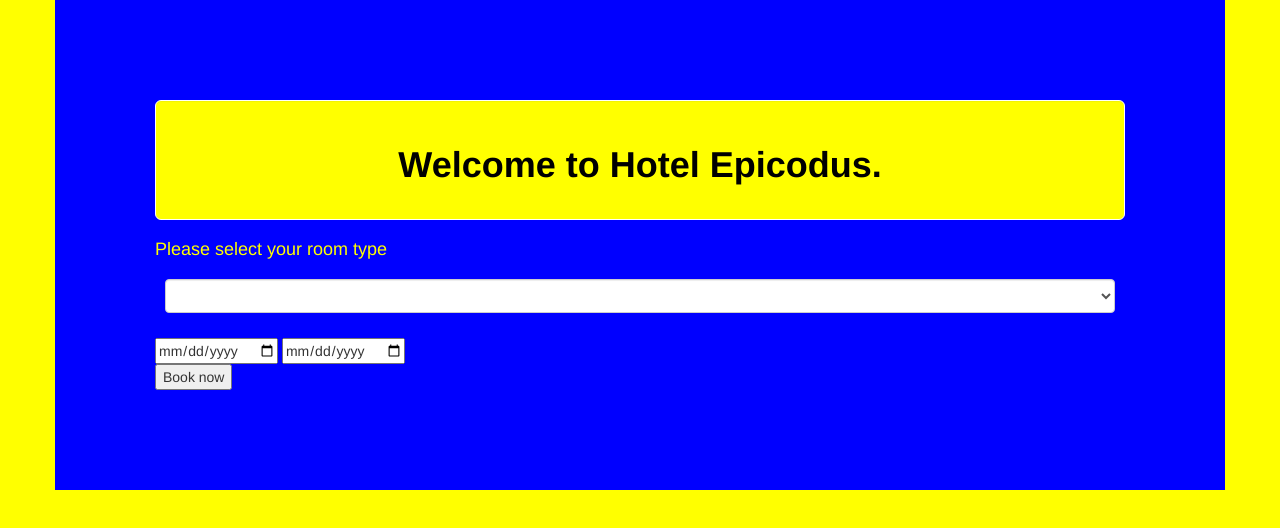
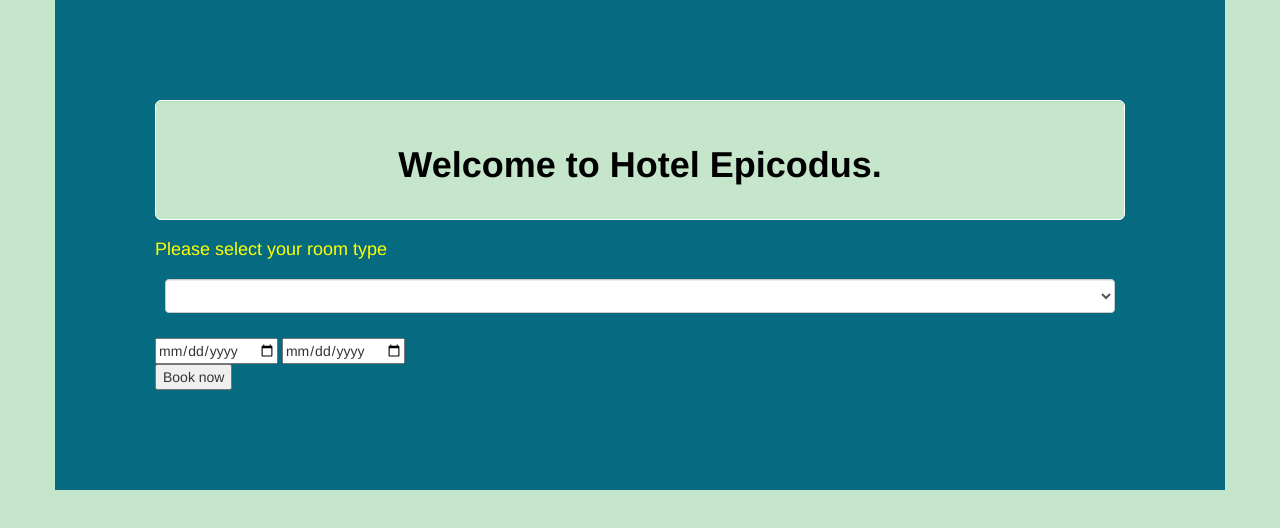
Before and after one commit to fcw1987/group-project, a plain HTML site: page index.html in a window 1280 px wide. Drawn offline with Linux system fonts and the light colour scheme.

Commit message:
adds update to background colors

```diff
--- a/css/styles.css
+++ b/css/styles.css
@@ -1,13 +1,13 @@
 body {
-  background-color: yellow;
+  background-color: #c5e6cb;
 }
 .container {
-  background-color: blue;
+  background-color: #066b80;
   padding: 100px;
 
 }
 .well {
-  background-color: yellow;
+  background-color: #c5e6cb;
   text-align: center;
   color: black;
   border-style: solid;
```
